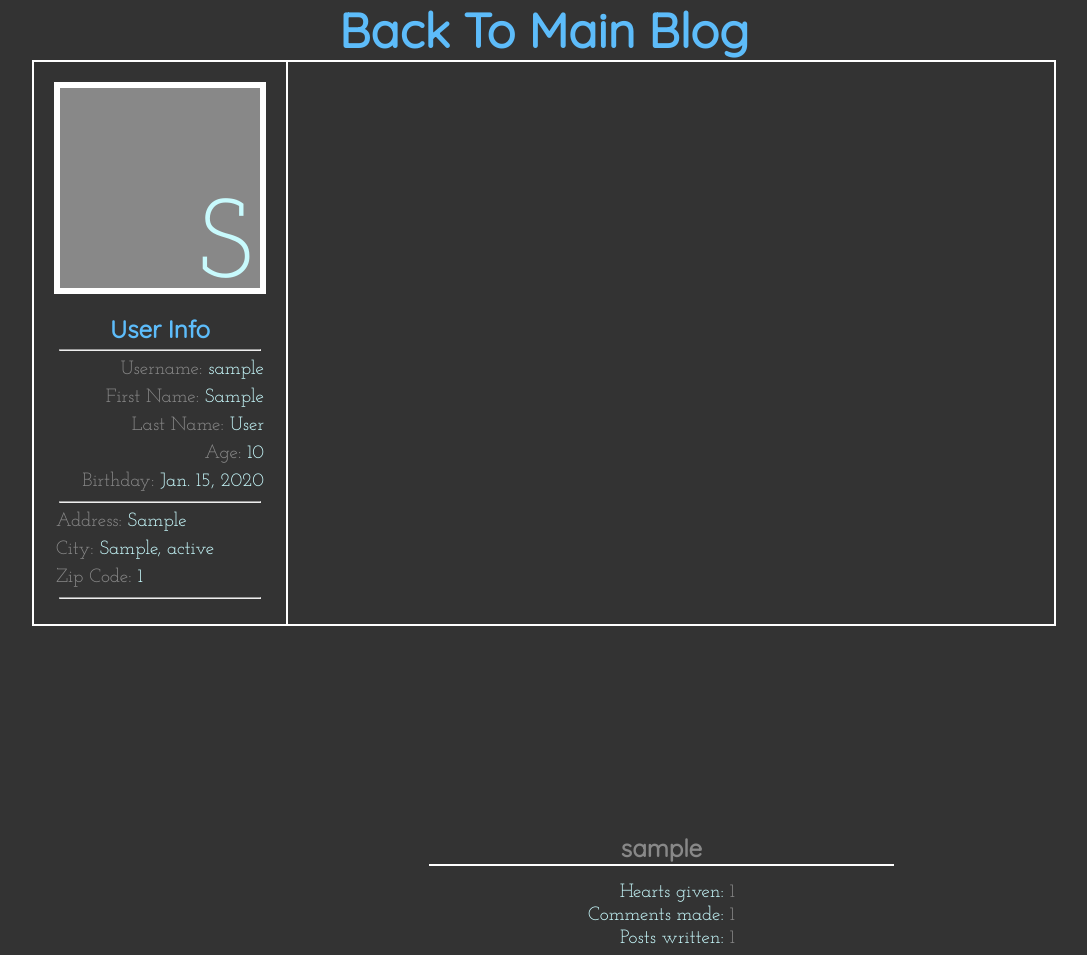
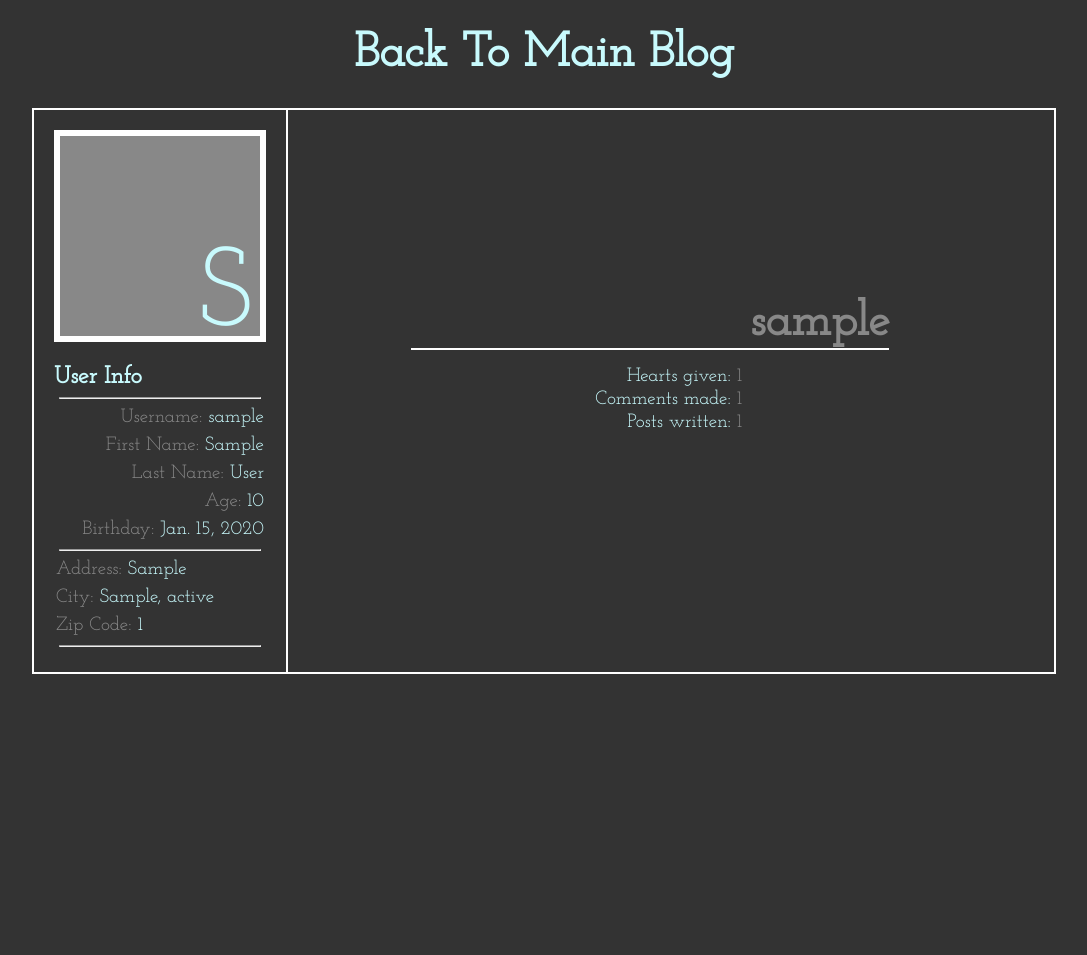
Before and after one commit to BabyMaybe/blogtest, a Django app: page /1/profile/ in a window 1280 px wide. Shown: the whole page, without its empty margins (96-1183 px from the left). After the commit the page ends 674 px from the top, so only its background shows below. Run offline with Django 3.2, Linux system fonts and the light colour scheme; tables that the repository leaves empty hold one stand-in row (values such as "Sample post"); style sheets or scripts are compiled from the project's sources; some libraries are stand-ins or nearby versions.

Commit message:
static collect

```diff
--- /dev/null
+++ b/static/content/css/base.css
@@ -0,0 +1,50 @@
+@import url(https://fonts.googleapis.com/css?family=Josefin+Slab);
+@import url(https://fonts.googleapis.com/css?family=Quicksand);
+html {
+  font-family: "Josefin Slab";
+  font-size: 100%;
+  color: #c8fafd; }
+
+body {
+  background-color: #333;
+  margin: 0;
+  padding: 0;
+  font-size: 1em;
+  color: #c8fafd; }
+
+a {
+  text-decoration: none; }
+  a:link {
+    color: #e04273; }
+  a:visited {
+    color: #e04273; }
+  a:hover {
+    color: #eb84a4; }
+  a:active {
+    color: #f2b0c4; }
+
+h1, h2, h3, h4, h5, h6 {
+  font-family: "Quicksand";
+  color: #5DBCFA;
+  margin: 0;
+  text-align: center; }
+
+h1 {
+  font-size: 3em; }
+
+.django-ckeditor-widget {
+  width: 100%;
+  display: block; }
+  .django-ckeditor-widget div {
+    width: 100%;
+    margin: auto;
+    display: block;
+    background-color: #333; }
+  .django-ckeditor-widget #cke_id_richpost {
+    margin: auto;
+    display: block; }
+
+.cke_wysiwyg_div {
+  background-color: #333; }
+
+/*# sourceMappingURL=base.css.map */
--- /dev/null
+++ b/static/content/css/base.scss
@@ -0,0 +1,65 @@
+@import "variables";
+
+
+html {
+    font-family: $post-font;
+    font-size: 100%;
+    color: $body-color;
+}
+
+body {
+    background-color: $bg-color;
+    margin: 0;
+    padding: 0;
+    font-size: 1em;
+    color: $body-color;
+}
+
+a {
+    text-decoration: none;
+
+    &:link {
+        color: $link-color;
+    }
+    &:visited {
+        color: $link-color;
+    }
+    &:hover {
+        color: lighten($link-color, 15%);
+    }
+    &:active {
+        color: lighten($link-color, 25%);
+    }
+}
+
+h1, h2, h3, h4, h5, h6 {
+    font-family: $head-font;
+    color: $head-color;
+    margin: 0;
+    text-align: center;
+}
+
+h1 {
+    font-size: 3em;
+}
+
+
+.django-ckeditor-widget {
+    width: 100%;
+    display: block;
+
+    div {
+        width: 100%;
+        margin: auto;
+        display: block;
+        background-color: $bg-color;
+    }
+    #cke_id_richpost{
+        margin: auto;
+        display: block;
+    }
+}
+
+.cke_wysiwyg_div {
+    background-color: $bg-color;
+}
--- a/static/content/css/newpost.css
+++ b/static/content/css/newpost.css
@@ -1,4 +1,8 @@
+@import url(https://fonts.googleapis.com/css?family=Josefin+Slab);
+@import url(https://fonts.googleapis.com/css?family=Quicksand);
 h1 {
-  color: yellow; }
+  color: inherit;
+  font-family: "Josefin Slab";
+  margin-top: 30px; }
 
 /*# sourceMappingURL=newpost.css.map */
--- a/static/content/css/newpost.scss
+++ b/static/content/css/newpost.scss
@@ -1,3 +1,7 @@
+@import "variables";
+
 h1{
-    color:yellow;
+    color:inherit;
+    font-family: $post-font;
+    margin-top: 30px;
 }
--- a/static/content/css/post.css
+++ b/static/content/css/post.css
@@ -1,7 +1,8 @@
 @import url(https://fonts.googleapis.com/css?family=Josefin+Slab);
 @import url(https://fonts.googleapis.com/css?family=Quicksand);
 .blogentry {
-  font-family: "Josefin Slab"; }
+  font-family: "Josefin Slab";
+  font-color: #c8fafd; }
 
 #posttitle {
   font-family: "Quicksand";
--- a/static/content/css/post.scss
+++ b/static/content/css/post.scss
@@ -1,11 +1,12 @@
 @import "variables";
 
 .blogentry {
-    font-family: $postfont;
+    font-family: $post-font;
+    font-color: $body-color;
 }
 
 #posttitle {
-    font-family: $headfont;
+    font-family: $head-font;
     margin-top: 20px;
 }
 
@@ -39,7 +40,7 @@
 }
 
 .likes {
-    font-family: $postfont;
+    font-family: $post-font;
     font-size: 2em;
 
 }
@@ -53,23 +54,23 @@
 }
 
 #commenthead {
-    font-family: $headfont;
+    font-family: $head-font;
 }
 
 .ctitle {
-    font-family: $headfont;
+    font-family: $head-font;
 }
 
 .author {
-    font-family: $headfont;
+    font-family: $head-font;
 }
 
 .divider {
-    font-family: $headfont;
+    font-family: $head-font;
 }
 
 .timestamp {
-    font-family: $headfont;
+    font-family: $head-font;
 }
 
 .delete {
@@ -99,7 +100,7 @@
 }
 
 .ctext {
-    font-family: $postfont;
+    font-family: $post-font;
     padding: 15px;
 }
 
--- a/static/content/css/profile.css
+++ b/static/content/css/profile.css
@@ -1,18 +1,28 @@
 @import url(https://fonts.googleapis.com/css?family=Josefin+Slab);
+@import url(https://fonts.googleapis.com/css?family=Quicksand);
+h1 {
+  font-family: "Josefin Slab";
+  color: #c8fafd;
+  margin-top: 30px; }
+  h1 a {
+    color: inherit; }
+
 #username {
   border-bottom: 2px solid white;
   width: 60%;
   margin: auto;
   margin-bottom: 15px;
   padding-bottom: 1px; }
-  #username h1 {
+  #username h2 {
     font-family: "Josefin Slab";
-    text-align: right; }
+    text-align: right;
+    font-size: 3em; }
 
 #profile {
   width: 80%;
   font-family: "Josefin Slab";
-  margin: 0 auto; }
+  margin: 0 auto;
+  margin-top: 30px; }
 
 #letterbox {
   width: 200px;
@@ -36,7 +46,11 @@
   padding: 20px;
   width: 212px;
   border-right: 2px solid white;
-  display: inline-block; }
+  float: left; }
+  #basicinfo h4 {
+    font-family: "Josefin Slab";
+    text-align: left;
+    color: inherit; }
 
 #infosection {
   line-height: 1.25; }
@@ -65,12 +79,14 @@ h4 {
   margin: 0; }
 
 #activityinfo {
-  float: right;
-  margin-top: 20%;
-  width: 76%;
+  margin-left: 212px;
+  margin-top: 18%;
   text-align: center;
   padding: 5px; }
   #activityinfo ul {
     display: inline-block; }
 
+.clearfix {
+  clear: both; }
+
 /*# sourceMappingURL=profile.css.map */
--- a/static/content/css/profile.scss
+++ b/static/content/css/profile.scss
@@ -1,4 +1,11 @@
-@import "variables"
+@import "variables";
+
+h1 {
+    font-family: $post-font;
+    color: $body-color;
+    margin-top: 30px;
+
+}
 
 #username {
     border-bottom: 2px solid white;
@@ -6,18 +13,19 @@
     margin:auto;
     margin-bottom: 15px;
     padding-bottom: 1px;
-    h1 {
-        font-family: $postfont;
+    h2 {
+        font-family: $post-font;
         text-align: right;
+        font-size: 3em;
     }
 
 }
 
 #profile {
     width: 80%;
-    font-family: $postfont;
+    font-family: $post-font;
     margin: 0 auto;
-    margin-top: 50px;
+    margin-top: 30px;
 }
 
 #letterbox {
@@ -28,7 +36,7 @@
 }
 
 #letter {
-    font-family: $postfont;
+    font-family: $post-font;
     font-size: 7em;
     position: absolute;
     bottom: 0;
@@ -46,6 +54,12 @@
     width: 212px;
     border-right: 2px solid white;
     float: left;
+
+    h4 {
+        font-family: $post-font;
+        text-align: left;
+        color: inherit;
+    }
 }
 
 #infosection {
--- a/static/content/css/variables.scss
+++ b/static/content/css/variables.scss
@@ -1,5 +1,11 @@
 @import url(https://fonts.googleapis.com/css?family=Josefin+Slab);
 @import url(https://fonts.googleapis.com/css?family=Quicksand);
 
-$postfont: "Josefin Slab";
-$headfont: "Quicksand";
+$post-font: "Josefin Slab";
+$head-font: "Quicksand";
+
+
+$bg-color: #333;
+$body-color: #c8fafd;
+$head-color: #5DBCFA;
+$link-color: #e04273;
```
Also changed, not shown: static/content/css/blog.css (+8 -2 lines), static/content/css/blog.scss (+13 -7 lines), static/content/css/signup.css (added, +55 -0 lines), static/content/css/signup.scss (added, +93 -0 lines), static/content/css/style.css (+2 -16 lines), 6 other files.
